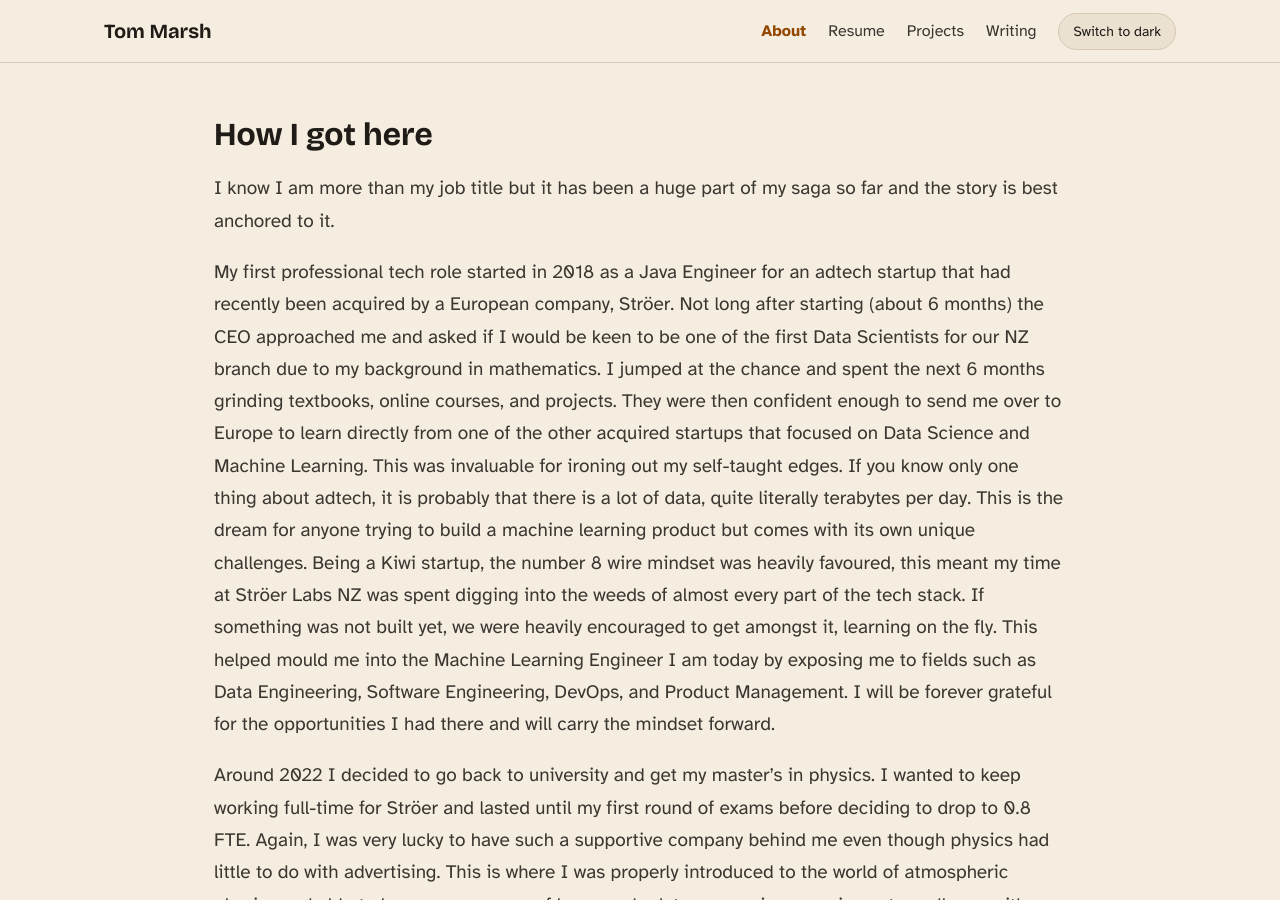
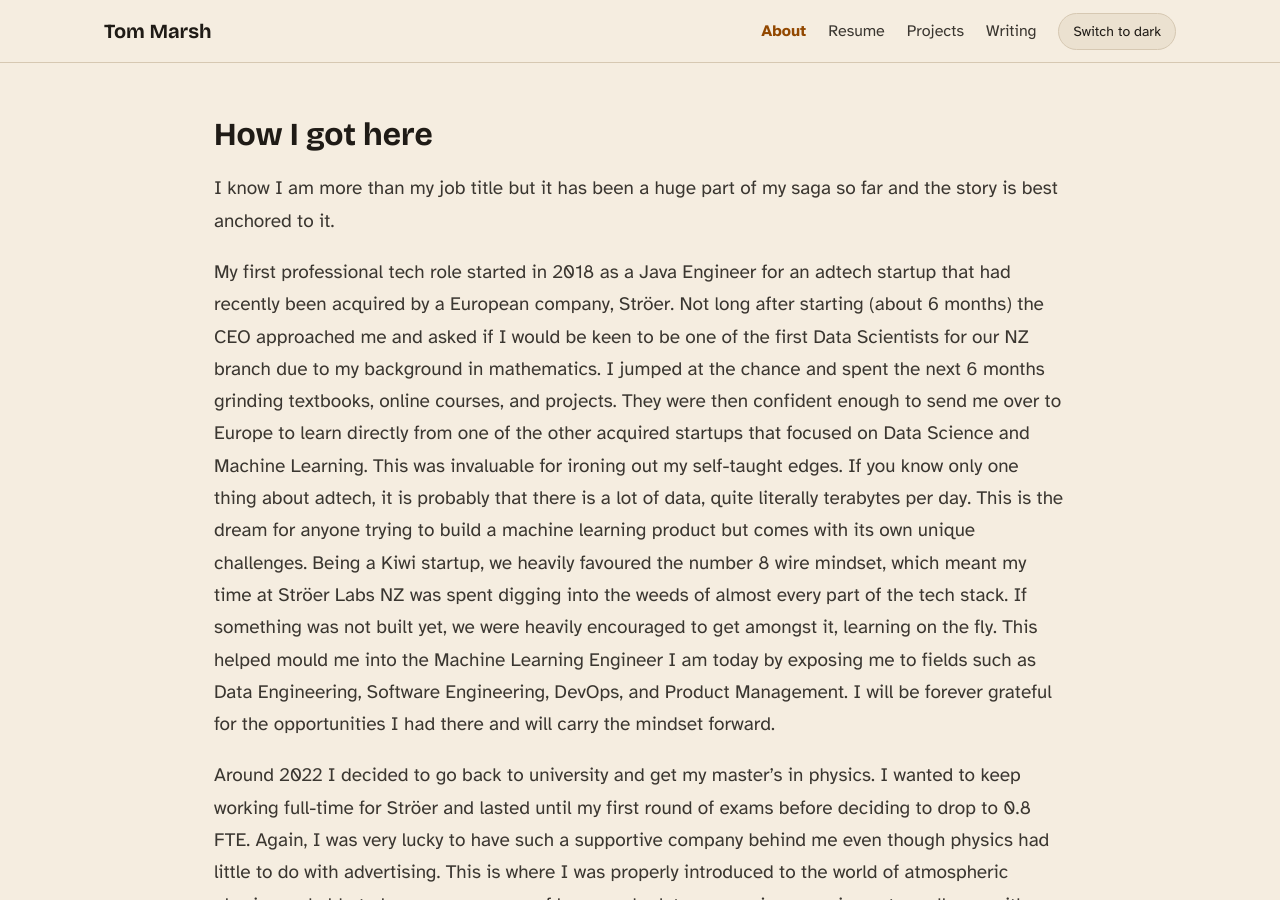
Before and after one commit to Graphight/Graphight.github.io, a Jekyll site: the page built from pages/about.md, in a window 1280 px wide and 900 px high, scrolled down 269 px. Built offline with Jekyll 4.4.1, drawn with Linux system fonts in a browser that asks for light colours; our own code applies the rules of GitHub Pages for plain Markdown files.

Commit message:
about: fix the number 8 wire comma splice

```diff
--- a/pages/about.md
+++ b/pages/about.md
@@ -18,7 +18,7 @@ They were then confident enough to send me over to Europe to learn directly from
 This was invaluable for ironing out my self-taught edges.
 If you know only one thing about adtech, it is probably that there is a lot of data, quite literally terabytes per day.
 This is the dream for anyone trying to build a machine learning product but comes with its own unique challenges.
-Being a Kiwi startup, the number 8 wire mindset was heavily favoured, this meant my time at Ströer Labs NZ was spent digging into the weeds of almost every part of the tech stack.
+Being a Kiwi startup, we heavily favoured the number 8 wire mindset, which meant my time at Ströer Labs NZ was spent digging into the weeds of almost every part of the tech stack.
 If something was not built yet, we were heavily encouraged to get amongst it, learning on the fly.
 This helped mould me into the Machine Learning Engineer I am today by exposing me to fields such as Data Engineering, Software Engineering, DevOps, and Product Management.
 I will be forever grateful for the opportunities I had there and will carry the mindset forward.
```
